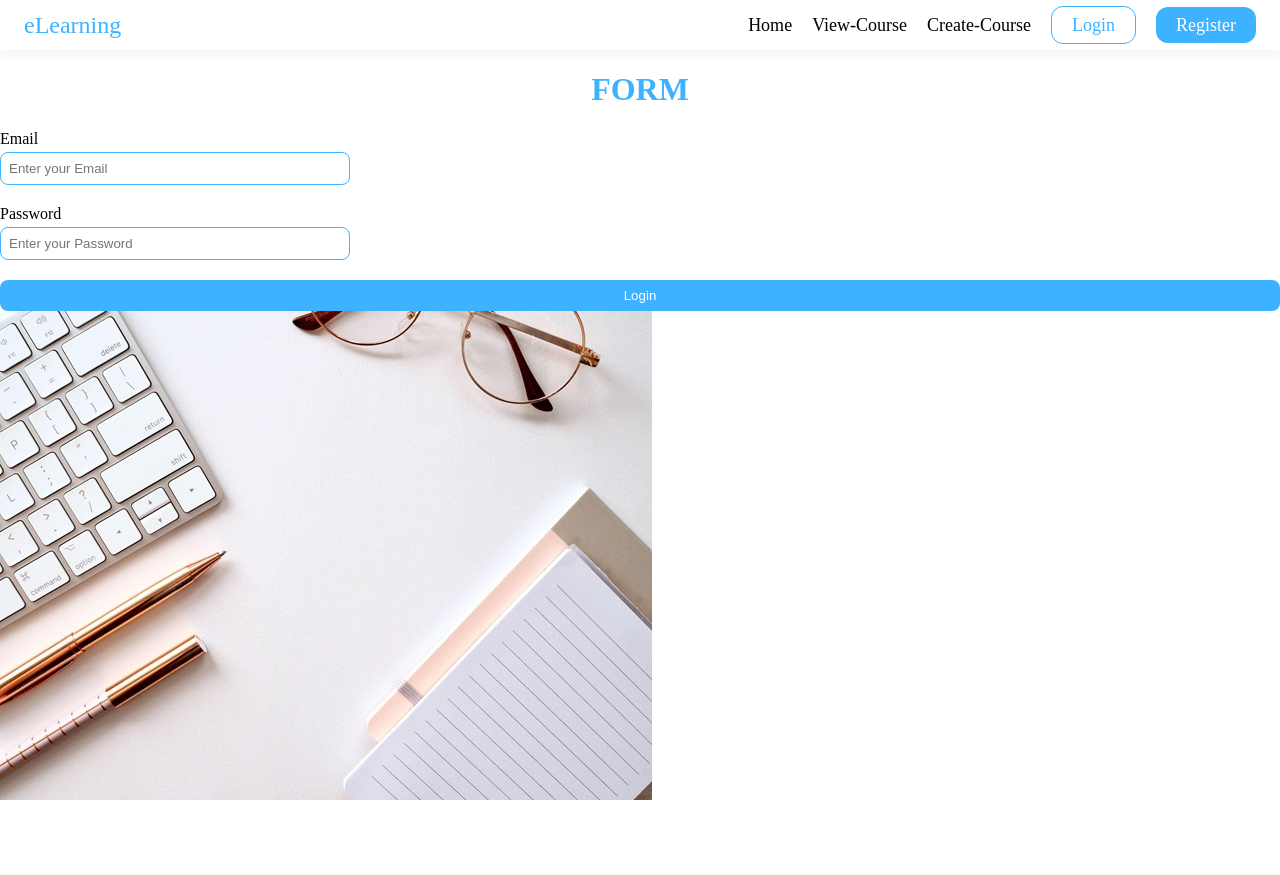
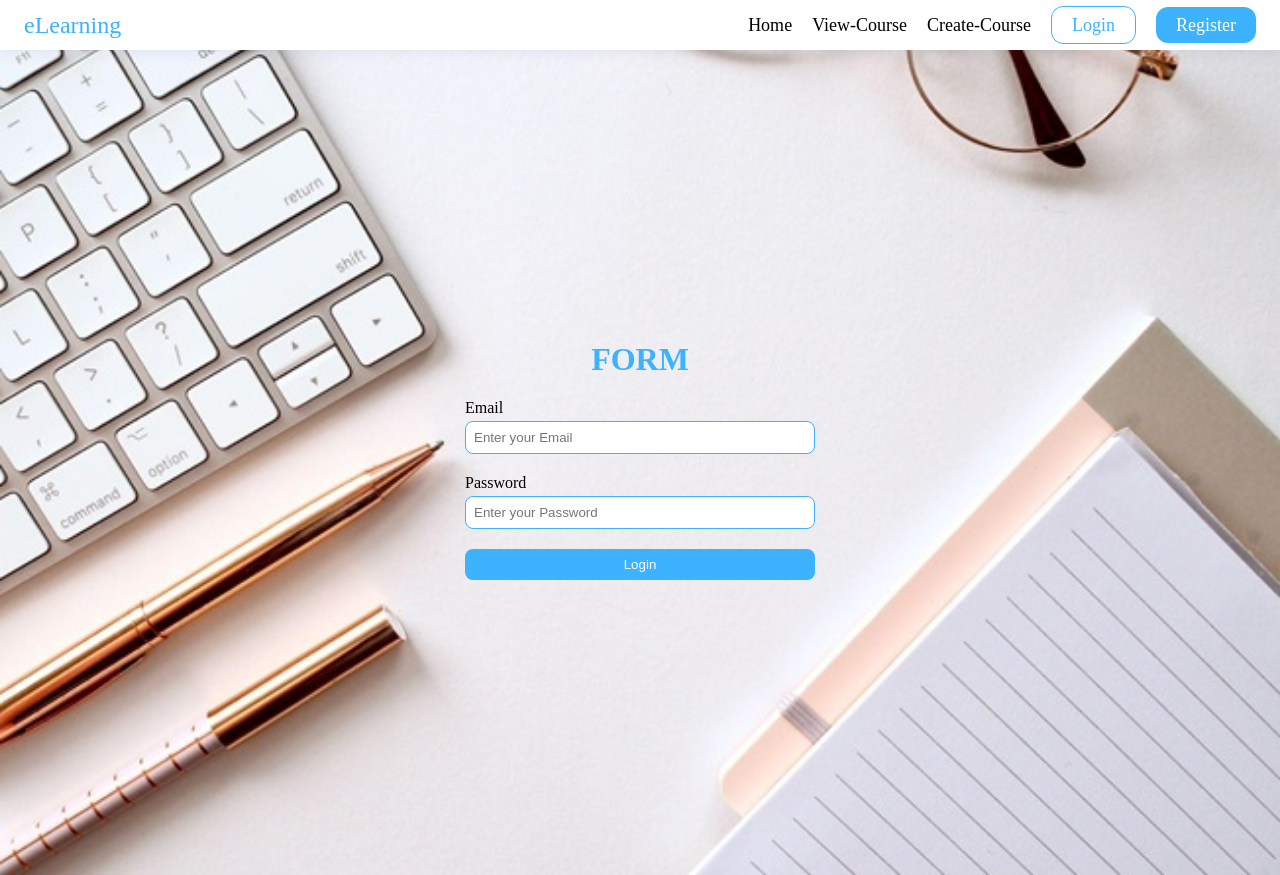
Before and after one commit to yokesh-ks/eLearning_Reactapp, a React (Create React App) app: page /login in a window 1280 px wide. Before the commit the page ends 804 px from the top, so only its background shows below. Built offline with nearby package versions, Linux system fonts and the light colour scheme.

Commit message:
login class change to form

```diff
--- a/src/login.js
+++ b/src/login.js
@@ -3,7 +3,7 @@ import loginbg from './images/loginbg.jpg';
 
 function Login(){
     return(
-        <div class="login">
+        <div class="form">
             <form>
                 <h1>form</h1>
                 <label>Email</label>
```
